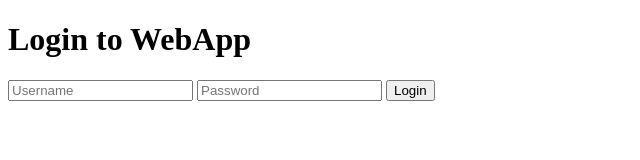
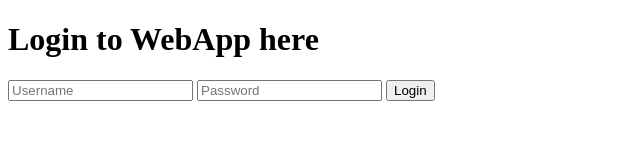
Before and after one commit to AngeMarie1/jenkns, a website: page login.html in a window 1280 px wide. Shown: the whole page, without its empty margins (0-640 px from the left). Drawn offline with Linux system fonts and the light colour scheme.

Commit message:
WEB-1: done

```diff
--- a/login.html
+++ b/login.html
@@ -4,7 +4,7 @@
     <title>Login Page</title>
 </head>
 <body>
-    <h1>Login to WebApp</h1>
+    <h1>Login to WebApp here</h1>
     <form>
         <input type="text" placeholder="Username" required>
         <input type="password" placeholder="Password" required>
```
